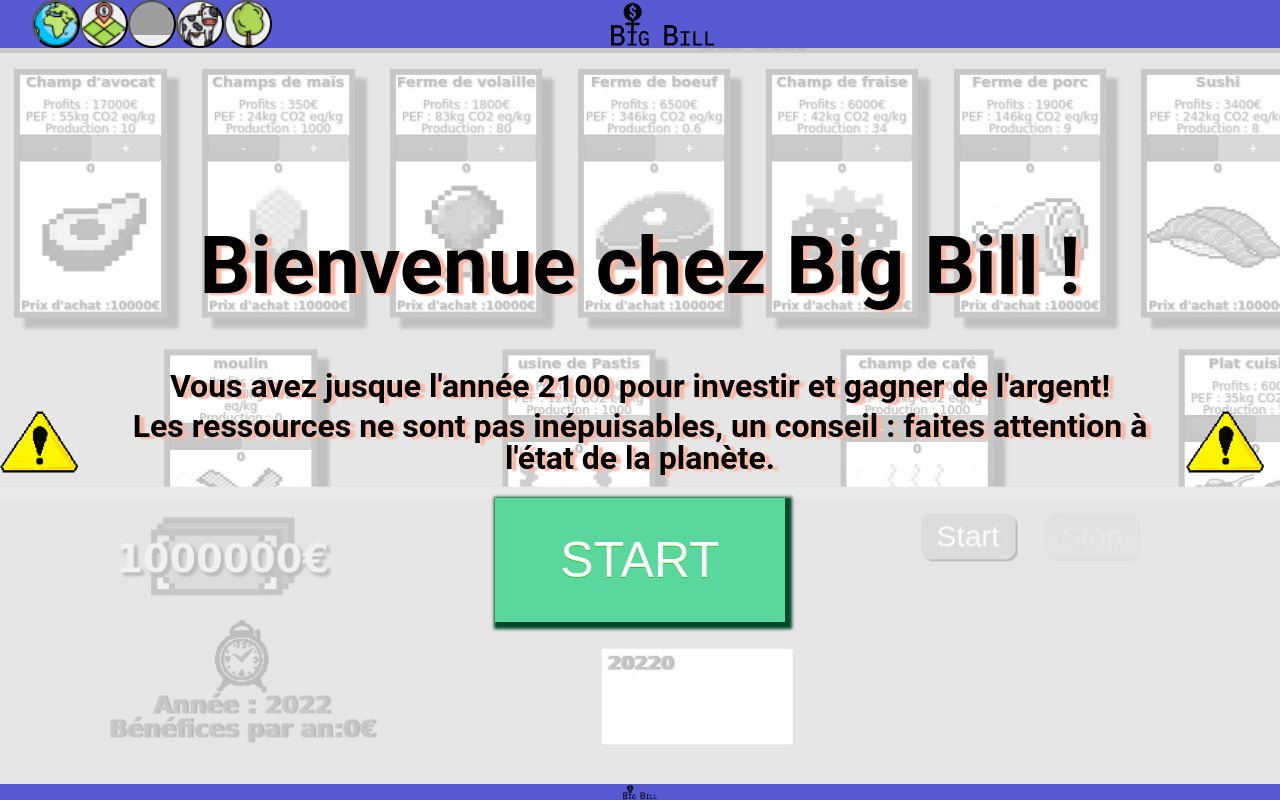
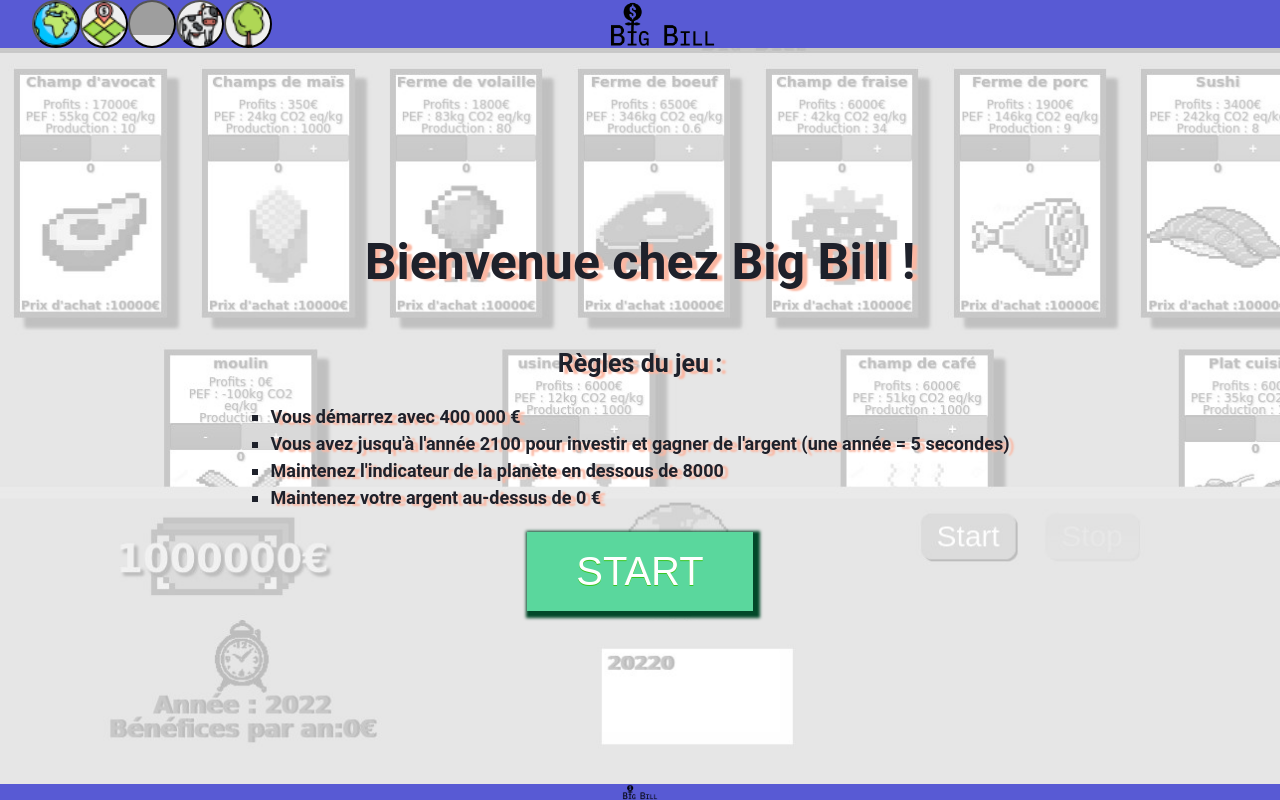
Before and after one commit to ThomasDCW/hackalillejs0522, a React (Vite) app in the folder frontend/: page / in a window 1280 px wide. Built offline with nearby package versions, Linux system fonts and the light colour scheme; grey boxes are pictures that could not be loaded.

Commit message:
fixstytle

```diff
--- a/frontend/src/components/Card/style.jsx
+++ b/frontend/src/components/Card/style.jsx
@@ -1,7 +1,7 @@
 import styled from "styled-components";
 
 export default styled.div`
-  color: #3d3b55;
+  color: #1e212b;
   height: 20rem;
   width: 15rem;
   background-color: white;
--- a/frontend/src/components/Start/style.jsx
+++ b/frontend/src/components/Start/style.jsx
@@ -3,7 +3,7 @@ import styled from "styled-components";
 export default styled.div`
   text-decoration: none;
   button {
-    font-size: 50px;
+    font-size: 40px;
     box-shadow: 3px 3px 3px 4px #014829;
     background: linear-gradient(to bottom, #5ad79d 5%, #5ad79d 100%);
     background-color: #5ad79d;
@@ -11,7 +11,7 @@ export default styled.div`
     display: inline-block;
     cursor: pointer;
     color: #ffffff;
-    padding: 2rem 4rem;
+    padding: 1rem 3rem;
     text-decoration: none;
     text-shadow: 0px 1px 0px #35c61f;
   }
--- a/frontend/src/components/Timer/style.jsx
+++ b/frontend/src/components/Timer/style.jsx
@@ -1,9 +1,9 @@
 import styled from "styled-components";
 
 export default styled.div`
-  color: #000000;
+  color: #1e212b;
   font-weight: bold;
-  text-shadow: 4px 0px 0px #fafafa;
+  text-shadow: 4px 0px 0px #f9f9f9;
   position: fixed;
   bottom: 2vh;
   margin-left: 1vw;
--- a/frontend/src/pages/Home.jsx
+++ b/frontend/src/pages/Home.jsx
@@ -9,17 +9,16 @@ export default function Home() {
       <SHome>
         <div className="start">
           <h1>Bienvenue chez Big Bill ! </h1>
-          <p>
-            Vous avez jusque l'année 2100 pour investir et gagner de l'argent!
-          </p>
-          <div>
-            <img src="src/assets/warning.png" />
-            <p>
-              Les ressources ne sont pas inépuisables, un conseil : faites
-              attention à l'état de la planète.
-            </p>
-            <img src="src/assets/warning.png" />
-          </div>
+          <ul>
+            <p>Règles du jeu :</p>
+            <li>Vous démarrez avec 400 000 €</li>
+            <li>
+              Vous avez jusqu'à l'année 2100 pour investir et gagner de l'argent
+              (une année = 5 secondes)
+            </li>
+            <li>Maintenez l'indicateur de la planète en dessous de 8000</li>
+            <li>Maintenez votre argent au-dessus de 0 €</li>
+          </ul>
           <Link to="/game">
             <Start />
           </Link>
--- a/frontend/src/pages/style.jsx
+++ b/frontend/src/pages/style.jsx
@@ -3,8 +3,9 @@ import styled from "styled-components";
 export default styled.section`
   font-weight: Bold;
   text-shadow: 5px 2px 2px #fbb7a2;
-
+  //HOMEPAGE
   .start {
+    color: #1e212b;
     background: url("src/assets/home.jpg");
     background-size: cover;
     display: flex;
@@ -17,18 +18,26 @@ export default styled.section`
       align-items: center;
     }
   }
-
   h1 {
-    font-size: 80px;
+    font-size: 50px;
     margin-bottom: 8vh;
+  }
+  ul {
+    list-style: square;
+    li {
+      font-size: 18px;
+      margin: 0.5em;
+    }
   }
   p {
     text-align: center;
-    font-size: 32px;
+    font-size: 25px;
+    margin-bottom: 4vh;
   }
+  //HOMEPAGE
   img {
-    height: 80px;
-    margin-right: 1em;
+    height: 30px;
+    margin-left: 2em;
   }
   a {
     font-size: 40px;
```
